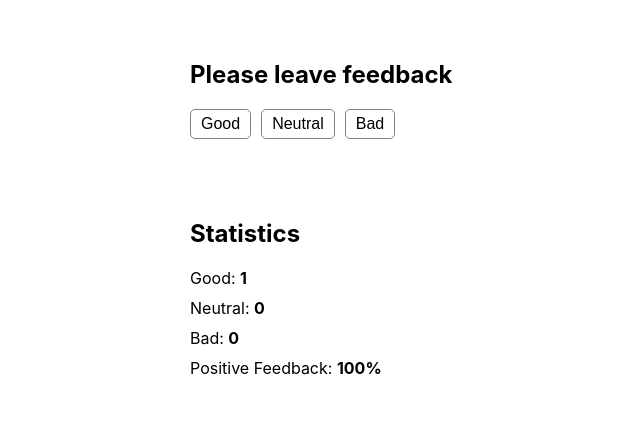
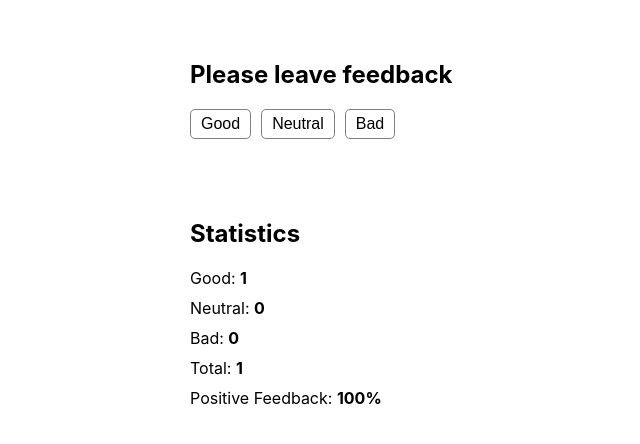
Before and after one commit to Troshuk/react-feedback-app, a React (Create React App) app: page / in a window 1280 px wide. Both pictures are taken after a click on the button "Good". Shown: the top 444 px of the page, without its empty margins (200-840 px from the left). Built offline with nearby package versions, Linux system fonts and the light colour scheme.

Commit message:
refactoring, to fix the total and positive feedback to be dynamic

```diff
--- a/src/components/App.jsx
+++ b/src/components/App.jsx
@@ -11,9 +11,9 @@ export const App = () => {
 
   const optionsMap = { good: setGood, neutral: setNeutral, bad: setBad };
   const total = good + neutral + bad;
+  const positiveFeedback = (total && (good / total) * 100).toFixed() + '%';
 
   const handleCountIncrease = option => optionsMap[option](value => value + 1);
-  const getPositivePercentage = () => total && (good / total) * 100;
 
   return (
     <div>
@@ -27,9 +27,7 @@ export const App = () => {
       <Section title="Statistics">
         {total ? (
           <Statistics
-            options={{ good, neutral, bad }}
-            total={total}
-            positivePercentage={getPositivePercentage()}
+            options={{ good, neutral, bad, total, positiveFeedback }}
           />
         ) : (
           <Notification message="There is no feedback" />
--- a/src/components/Statistics/Statistics.jsx
+++ b/src/components/Statistics/Statistics.jsx
@@ -1,16 +1,13 @@
 import css from './Statistics.module.css';
 
-export const Statistics = ({ options, positivePercentage }) => {
+export const Statistics = ({ options }) => {
   return (
     <div className={css.statisticsContainer}>
       {Object.entries(options)?.map(([name, value]) => (
         <div key={name}>
-          {name}: <span>{value}</span>
+          {name.replace(/([A-Z])/g, ' $1')}: <span>{value}</span>
         </div>
       ))}
-      <div>
-        Positive feedback: <span>{positivePercentage?.toFixed()}%</span>
-      </div>
     </div>
   );
 };
```
